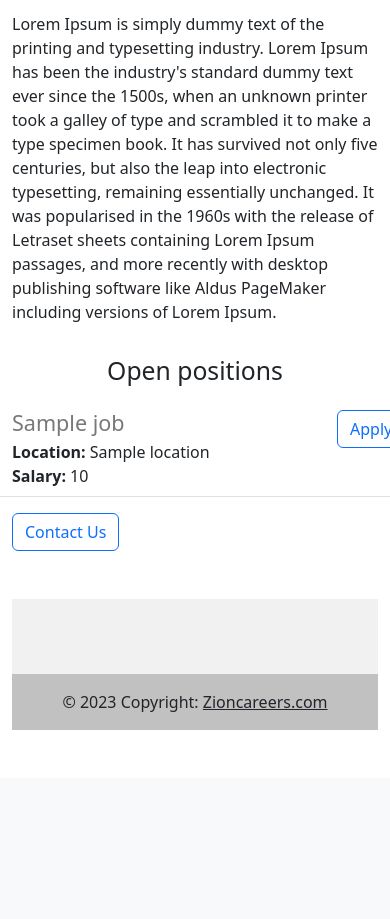
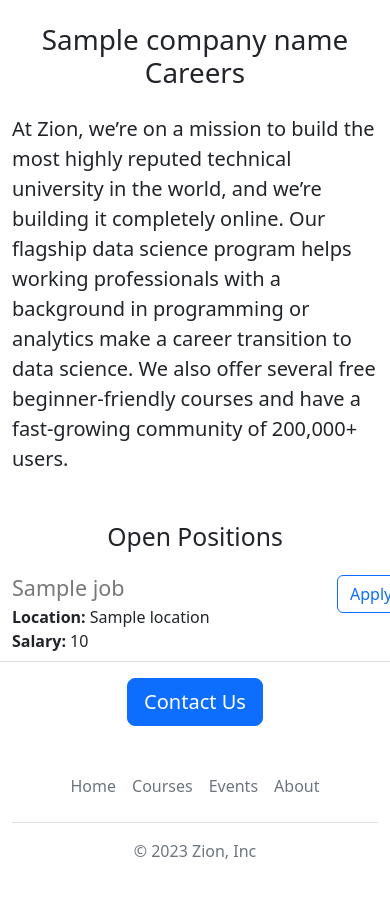
Before and after one commit to Abdulnoor989/Abdul-careers-website, a Flask app: template templates/home.html in a window 390 px wide. Shown: the part 417-1336 px from the top of the page. Before the commit the page ends 1147 px from the top, so only its background shows below. Run offline with Flask 3, Linux system fonts and the light colour scheme; the template is opened without the code that fills it: most values are stand-ins (such as "Sample title", 1, 10 or a date in 2020).

Commit message:
Starter Project complete

```diff
--- a/templates/footer.html
+++ b/templates/footer.html
@@ -1,75 +1,12 @@
-<!-- Remove the container if you want to extend the Footer to full width. -->
-<div class="container my-5">
+<div class="container">
+  <footer class="py-3 my-4">
+    <ul class="nav justify-content-center border-bottom pb-3 mb-3">
+      <li class="nav-item"><a  target="_blank" href="https://www.jovian.ai" class="nav-link px-2 text-muted">Home</a></li>
+      <li class="nav-item"><a  target="_blank" href="https://jovian.ai/learn" class="nav-link px-2 text-muted">Courses</a></li>
 
-  <footer class="text-center text-white" style="background-color: #f1f1f1;">
-  <!-- Grid container -->
-  <div class="container pt-4">
-    <!-- Section: Social media -->
-    <section class="mb-4">
-      <!-- Facebook -->
-      <a
-        class="btn btn-link btn-floating btn-lg text-dark m-1"
-        href="#!"
-        role="button"
-        data-mdb-ripple-color="dark"
-        ><i class="fab fa-facebook-f"></i
-      ></a>
-
-      <!-- Twitter -->
-      <a
-        class="btn btn-link btn-floating btn-lg text-dark m-1"
-        href="#!"
-        role="button"
-        data-mdb-ripple-color="dark"
-        ><i class="fab fa-twitter"></i
-      ></a>
-
-      <!-- Google -->
-      <a
-        class="btn btn-link btn-floating btn-lg text-dark m-1"
-        href="#!"
-        role="button"
-        data-mdb-ripple-color="dark"
-        ><i class="fab fa-google"></i
-      ></a>
-
-      <!-- Instagram -->
-      <a
-        class="btn btn-link btn-floating btn-lg text-dark m-1"
-        href="#!"
-        role="button"
-        data-mdb-ripple-color="dark"
-        ><i class="fab fa-instagram"></i
-      ></a>
-
-      <!-- Linkedin -->
-      <a
-        class="btn btn-link btn-floating btn-lg text-dark m-1"
-        href="#!"
-        role="button"
-        data-mdb-ripple-color="dark"
-        ><i class="fab fa-linkedin"></i
-      ></a>
-      <!-- Github -->
-      <a
-        class="btn btn-link btn-floating btn-lg text-dark m-1"
-        href="#!"
-        role="button"
-        data-mdb-ripple-color="dark"
-        ><i class="fab fa-github"></i
-      ></a>
-    </section>
-    <!-- Section: Social media -->
-  </div>
-  <!-- Grid container -->
-
-  <!-- Copyright -->
-  <div class="text-center text-dark p-3" style="background-color: rgba(0, 0, 0, 0.2);">
-    © 2023 Copyright:
-    <a class="text-dark" href="https://zion-careers-website--abdulnoor3.repl.co/">Zioncareers.com</a>
-  </div>
-  <!-- Copyright -->
-</footer>
-
+      <li class="nav-item"><a target="_blank" href="https://jovian.ai/events" class="nav-link px-2 text-muted">Events</a></li>
+      <li class="nav-item"><a  target="_blank" href="https://jovian.ai/about" class="nav-link px-2 text-muted">About</a></li>
+    </ul>
+    <p class="text-center text-muted">&copy; 2023 Zion, Inc</p>
+  </footer>
 </div>
-<!-- End of .container -->
--- a/templates/home.html
+++ b/templates/home.html
@@ -1,15 +1,21 @@
-<!DOCTYPE html>
+<!-- <!-- <!DOCTYPE html>
 <html lang="en">
 <head>
   <meta charset="UTF-8">
   <meta http-equiv="X-UA-Compatible" content="IE=edge">
   <meta name="viewport" content="width=device-width, initial-scale=1.0">
       <link href="https://cdn.jsdelivr.net/npm/bootstrap@5.3.1/dist/css/bootstrap.min.css" rel="stylesheet" integrity="sha384-4bw+/aepP/YC94hEpVNVgiZdgIC5+VKNBQNGCHeKRQN+PtmoHDEXuppvnDJzQIu9" crossorigin="anonymous">
+      .banner{
+      width: 100%;
+      height: 360;
+      object-fit: cover;
+      margin-bottom: 16px;
+      margin-top: 0px;
+    }
+  <title>Zion Careers</title>
+  <!--<style> -->
 
-  <title>Zion Careers</title>
-  <!--<style>
-
-    h1{
+    <!-- h1{
       font-size: 40px;
       font-family: Roboto;
       font-weight: normal;
@@ -37,16 +43,10 @@
     #container{
       max-width: 720px;
       margin: 0 auto 0 auto;
-    }
-  </style> //
+    } -->
+  <!-- </style> //
     -->
-   #banner{
-      width: 100%;
-      height: 360;
-      object-fit: cover;
-      margin-bottom: 16px;
-      margin-top: 0px;
-    }
+    <!--
 </head>
   <body>
     {% include 'nav.html' %}
@@ -81,4 +81,52 @@
     </div>
   </body>
   {% include 'footer.html' %}
+</html> -->
+
+<!DOCTYPE html>
+<html>
+  <head>
+    <title>Zion Careers</title>
+    <meta charset="utf-8">
+    <meta name="viewport" content="width=device-width, initial-scale=1">
+    <link href="https://cdn.jsdelivr.net/npm/bootstrap@5.2.0-beta1/dist/css/bootstrap.min.css" rel="stylesheet" integrity="sha384-0evHe/X+R7YkIZDRvuzKMRqM+OrBnVFBL6DOitfPri4tjfHxaWutUpFmBp4vmVor" crossorigin="anonymous">
+    <style>
+      #banner {
+        height: 360px;
+        width: 100%;
+        object-fit:cover;
+        margin-bottom: 16px;
+      }
+      .navbar-inverse;
+    </style>
+  </head>
+  <body>
+    {% include 'nav.html' %}
+    <img class="img-fluid" id="banner" src="https://jovian-careers-website.aakashns.repl.co/static/banner.jpeg" >
+    <div class="container">
+      <h1 class="text-center mt-2 mb-4">
+        {{company_name}} Careers
+      </h1>
+      <div class="row" style="margin-bottom:32px">
+        <div class="col-md-6">
+      <p class="lead">
+        At Zion, we’re on a mission to build the most highly reputed technical university in the world, and we’re building it completely online. Our flagship data science program helps working professionals with a background in programming or analytics make a career transition to data science. We also offer several free beginner-friendly courses and have a fast-growing community of 200,000+ users.
+      </p>
+        </div>
+        <div class="d-none d-md-block col-md-6">
+        <img src="/static/people working.jpg" style="height:320px;border-radius:4px;">
+        </div>
+      </div>
+      <h2 class="text-center mt-2 mb-4">Open Positions</h2>
+      <div>
+        {% for job in jobs %}
+          {% include 'jobitem.html' %}
+        {% endfor %}
+      </div>
+      <div class="text-center">
+      <a class="btn btn-primary btn-lg" href="mailto:hello@jovian.ai?subject=Question%20about%20Job%20Opernings&body=My%20name%3A%20%3Cyour%20name%20here%3E%0D%0A%0D%0AMy%20questions%3A%20%3Center%20question%20here%3E%0D%0A">Contact Us</a>
+      </div>
+    </div>
+  </body>
+  {% include 'footer.html' %}
 </html>
--- a/templates/nav.html
+++ b/templates/nav.html
@@ -1,34 +1,9 @@
-
-
-<nav class="navbar shadow-sm fixed-top navbar-expand-lg bg-body-tertiary">
+<nav class="navbar shadow-sm fixed-top bg-light">
   <div class="container-fluid">
-    <a class="navbar-brand" href="#">Navbar</a>
-    <button class="navbar-toggler" type="button" data-bs-toggle="collapse" data-bs-target="#navbarNavDropdown" aria-controls="navbarNavDropdown" aria-expanded="false" aria-label="Toggle navigation">
-      <span class="navbar-toggler-icon"></span>
-    </button>
-    <div class="collapse navbar-collapse" id="navbarNavDropdown">
-      <ul class="navbar-nav">
-        <li class="nav-item">
-          <a class="nav-link active" aria-current="page" href="#">Home</a>
-        </li>
-        <li class="nav-item">
-          <a class="nav-link" href="#">Features</a>
-        </li>
-        <li class="nav-item">
-          <a class="nav-link" href="#">Pricing</a>
-        </li>
-        <li class="nav-item dropdown">
-          <a class="nav-link dropdown-toggle" href="#" role="button" data-bs-toggle="dropdown" aria-expanded="false">
-            Dropdown link
-          </a>
-          <ul class="dropdown-menu">
-            <li><a class="dropdown-item" href="#">Action</a></li>
-            <li><a class="dropdown-item" href="#">Another action</a></li>
-            <li><a class="dropdown-item" href="#">Something else here</a></li>
-          </ul>
-        </li>
-      </ul>
-    </div>
+    <a class="navbar-brand" href="#">
+      <img src="/static/logo.jpg" alt="" width="30" height="24" class="d-inline-block align-text-top">
+      Zion
+    </a>
   </div>
 </nav>
 <div style="height:56px"></div>
```
Also changed, not shown: templates/form.html (added, +8 -0 lines), static/logo.jpg (added).
